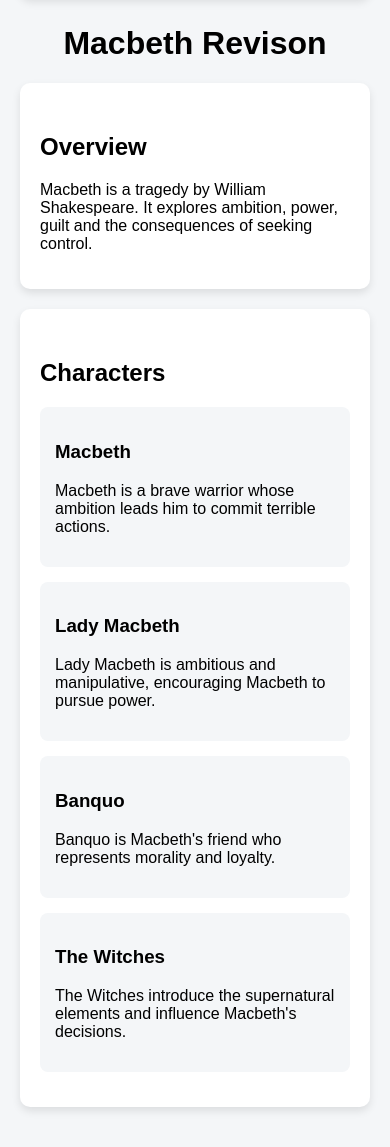
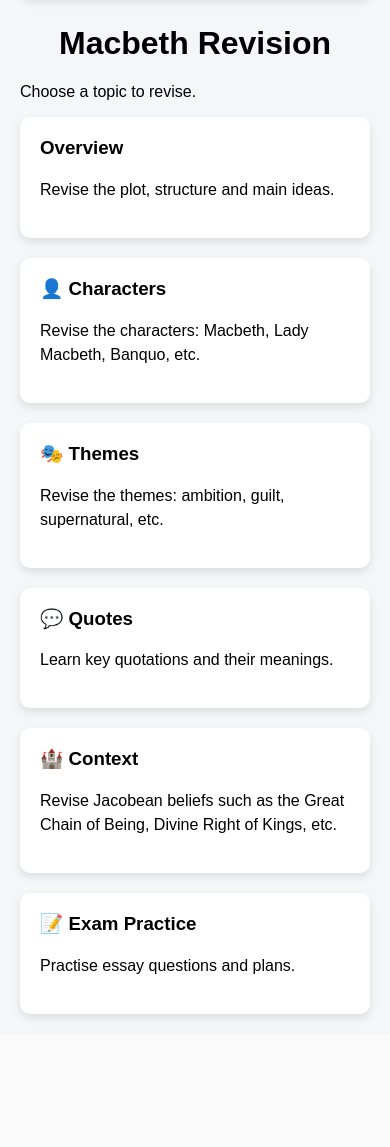
Before and after one commit to jshepherd1234/GCSE-Revision-App, a Flask app: page /macbeth in a window 390 px wide. Shown: the part 58-1205 px from the top of the page. After the commit the page ends 1079 px from the top, so only its background shows below. Run offline with Flask 3, Linux system fonts and the light colour scheme.

Commit message:
Redesigned Macbeth section and improved mobile interface

```diff
--- a/app.py
+++ b/app.py
@@ -39,6 +39,20 @@ def macbeth(): #Creating Macbeth function
 
     return render_template("macbeth.html") #Return correct page to user
 
+#Setting up the overview system for Macbeth
+#----------------------------------------
+@app.route("/macbeth/overview")
+
+def macbeth_overview():
+
+    return render_template("macbeth_overview.html")
+
+@app.route("/macbeth/characters")
+
+def macbeth_characters():
+
+    return render_template("macbeth_characters.html")
+
 @app.route("/an-inspector-calls") #Sets the route for "An inspector calls" page
 
 def an_inspector_calls(): #Creating "An inspector calls function"
--- a/static/style.css
+++ b/static/style.css
@@ -95,6 +95,26 @@ h2 { /* Targets h2 headings*/
 
 }
 
+/* Welcome section to the home page */
+.welcome-card{
+
+    background-color: white;
+
+    padding: 20px;
+
+    border-radius: 12px;
+
+    margin-bottom: 30px;
+
+    box-shadow: 0 2px 8px rgba(0,0,0,0.1);
+}
+
+.welcome-card h2 {
+
+    margin-top: 0;
+
+}
+
 /* Styles content sections on revision pages */
 .section{
 
@@ -186,3 +206,23 @@ h2 { /* Targets h2 headings*/
     }
 
 }
+
+/* Character Revision cards */
+.character-card{
+
+    max-width: none;
+
+    width: 100;
+
+}
+
+.character-card h2 {
+
+    margin-top: 0;
+}
+
+.character-card ul {
+
+    padding-left: 20px;
+
+}
--- a/templates/macbeth.html
+++ b/templates/macbeth.html
@@ -6,73 +6,87 @@ GCSE English Literature Revision - Macbeth
 
 {% block content %}
 
-<h1>Macbeth Revison</h1>
+<h1>Macbeth Revision</h1>
 
-<div class="section">
+<p class="page-intro">
 
-    <h2>Overview</h2>
+    Choose a topic to revise.
 
-    <p>
+</p>
 
-        Macbeth is a tragedy by William Shakespeare.
-        It explores ambition, power, guilt and the consequences
-        of seeking control.
+<div class="card-container">
 
-    </p>
+    <a href="/macbeth/overview" class="card">
 
-</div>
-
-<div class="section">
-
-    <h2>Characters</h2>
-
-    <div class="character">
-
-        <h3>Macbeth</h3>
+        <h3> Overview </h3>
 
         <p>
 
-            Macbeth is a brave warrior whose ambition leads him to commit terrible actions.
+            Revise the plot, structure and main ideas.
 
         </p>
 
-    </div>
+    </a>
 
-    <div class="character">
+    <a href="/macbeth/characters" class="card">
 
-        <h3>Lady Macbeth</h3>
+        <h3> 👤 Characters </h3>
 
         <p>
 
-            Lady Macbeth is ambitious and manipulative, encouraging Macbeth to pursue power.
+            Revise the characters: Macbeth, Lady Macbeth, Banquo, etc.
 
         </p>
 
-    </div>
+    </a>
 
-    <div class="character">
+    <a href="/macbeth/themes" class="card">
 
-        <h3>Banquo</h3>
+        <h3> 🎭 Themes </h3>
 
         <p>
 
-            Banquo is Macbeth's friend who represents morality and loyalty.
+            Revise the themes: ambition, guilt, supernatural, etc.
 
         </p>
 
-    </div>
+    </a>
 
-    <div class="character">
+    <a href="/macbeth/quotes" class="card">
 
-        <h3>The Witches</h3>
+        <h3> 💬 Quotes </h3>
 
         <p>
 
-            The Witches introduce the supernatural elements and influence Macbeth's decisions.
+            Learn key quotations and their meanings.
 
         </p>
 
-    </div>
+    </a>
+
+    <a href="/macbeth/context" class="card">
+
+        <h3> 🏰 Context </h3>
+
+        <p>
+
+            Revise Jacobean beliefs such as the Great Chain of Being, Divine Right of Kings, etc.
+
+        </p>
+
+    </a>
+
+    <a href="/macbeth/practice" class="card">
+
+        <h3> 📝 Exam Practice </h3>
+
+        <p>
+
+            Practise essay questions and plans.
+
+        </p>
+
+    </a>
 
 </div>
 
```
Also changed, not shown: templates/home.html (+55 -8 lines), templates/macbeth_characters.html (added, +80 -0 lines), templates/macbeth_overview.html (added, +25 -0 lines), templates/macbeth_quotes.html (added).
